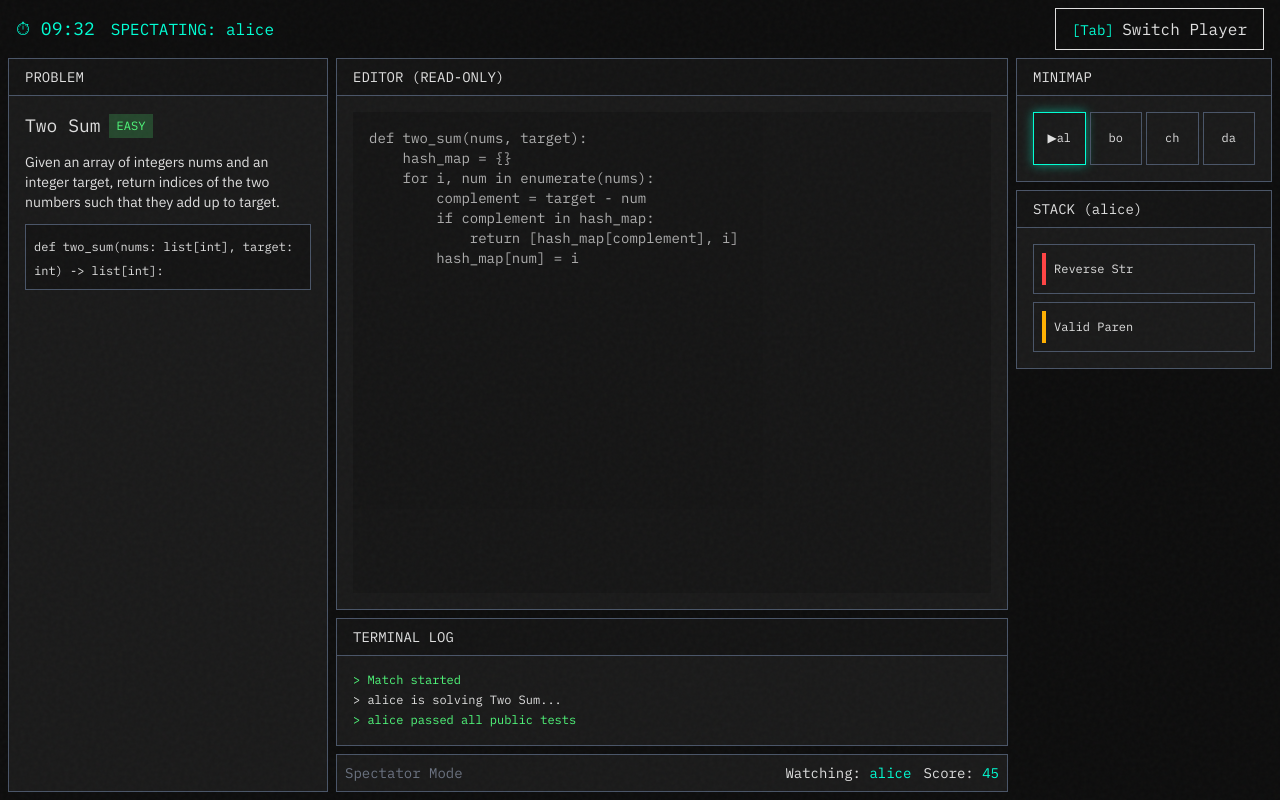
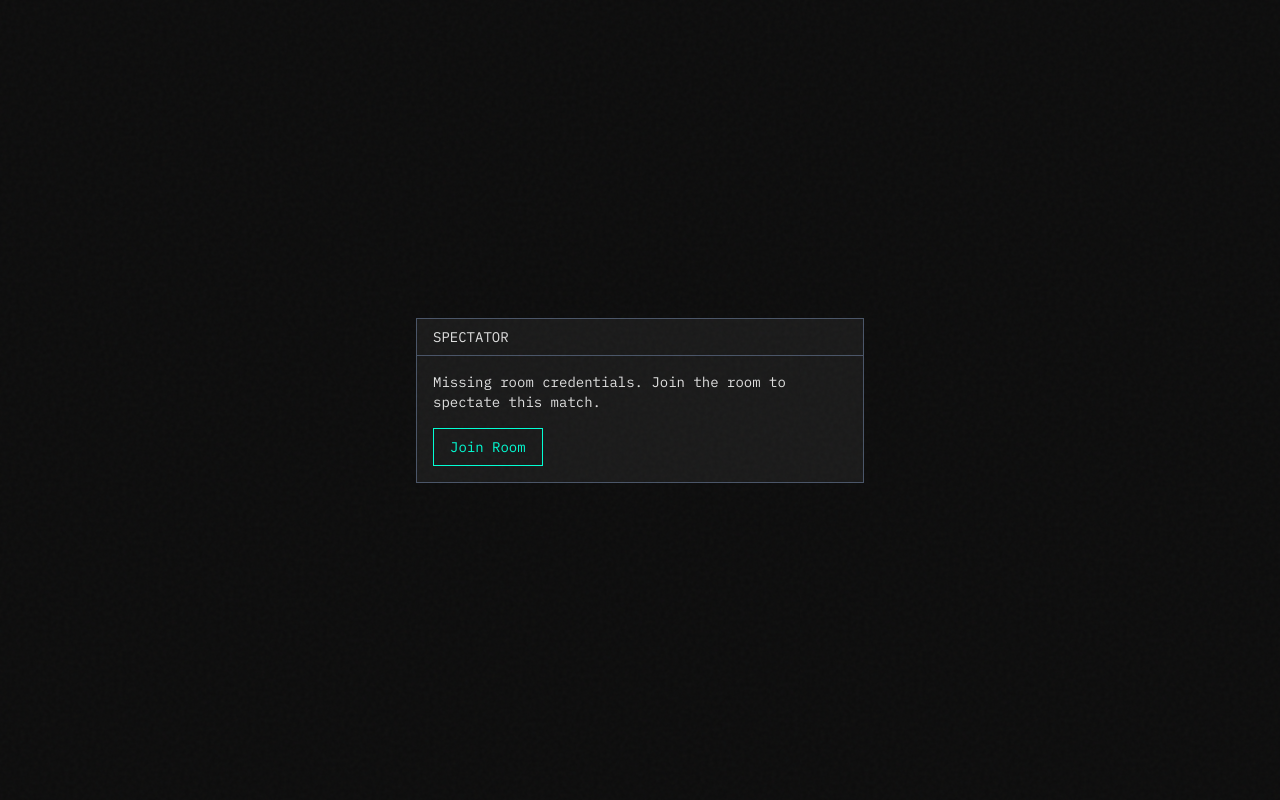
Before and after one commit to Tien-Cheng/leetcode-99, a Next.js app in the folder apps/web/: page /spectate/1 in a window 1280 px wide. Built offline with nearby package versions, Linux system fonts and the light colour scheme.

Commit message:
Enable spectator view and lobby entry

```diff
--- a/apps/web/app/spectate/[roomId]/page.tsx
+++ b/apps/web/app/spectate/[roomId]/page.tsx
@@ -1,170 +1,316 @@
 "use client";
 
-import { useState } from "react";
-import { useParams } from "next/navigation";
-import { Panel, Button } from "@leet99/ui";
+import { useEffect, useMemo } from "react";
+import { useParams, useRouter } from "next/navigation";
+import {
+  Button,
+  EffectsOverlay,
+  EditorWrapper,
+  MatchResultsModal,
+  Minimap,
+  Panel,
+  ProblemDisplay,
+  StackPanel,
+  TerminalLog,
+  Timer,
+} from "@leet99/ui";
+import type { EventLogEntry, PlayerPublic } from "@leet99/contracts";
+import { useGameState } from "../../../contexts/game-state-context";
+import { SpectateWrapper } from "./spectate-wrapper";
 
-export default function SpectatePage() {
-  const params = useParams();
-  const _roomId = params.roomId as string;
-  const [spectating, setSpectating] = useState("alice");
+function SpectatePageContent({ roomId }: { roomId: string }) {
+  const router = useRouter();
+  const {
+    isConnected,
+    playersPublic,
+    spectateState,
+    spectatePlayer,
+    stopSpectate,
+    eventLog,
+    matchPhase,
+    matchEndAt,
+    matchEndResult,
+    serverTime,
+    isHost,
+    roomSettings,
+    playerId,
+  } = useGameState();
+
+  const targets = useMemo(
+    () =>
+      playersPublic.filter(
+        (player: PlayerPublic) =>
+          player.role !== "spectator" && player.status !== "lobby",
+      ),
+    [playersPublic],
+  );
+
+  const activeTargetId = spectateState?.playerId ?? null;
+
+  useEffect(() => {
+    if (
+      activeTargetId &&
+      !targets.some(
+        (target: PlayerPublic) => target.playerId === activeTargetId,
+      )
+    ) {
+      stopSpectate();
+    }
+  }, [activeTargetId, targets, stopSpectate]);
+
+  useEffect(() => {
+    if (!activeTargetId && targets.length > 0) {
+      spectatePlayer(targets[0].playerId);
+    }
+  }, [activeTargetId, targets, spectatePlayer]);
+
+  useEffect(() => {
+    const theme =
+      spectateState?.activeDebuff?.type === "flashbang"
+        ? "leet99-flashbang"
+        : "leet99";
+    document.documentElement.setAttribute("data-theme", theme);
+
+    return () => {
+      document.documentElement.setAttribute("data-theme", "leet99");
+    };
+  }, [spectateState?.activeDebuff?.type]);
+
+  const currentProblem = spectateState?.currentProblem ?? null;
+  const queued = spectateState?.queued ?? [];
+  const activeDebuff = spectateState?.activeDebuff ?? null;
+
+  const ddosActive = activeDebuff?.type === "ddos";
+  const memoryLeakActive = activeDebuff?.type === "memoryLeak";
+
+  const minimapPlayers = targets.map((player: PlayerPublic) => ({
+    id: player.playerId,
+    username: player.username,
+    status: player.status as "coding" | "error" | "underAttack" | "eliminated",
+    isBot: player.role === "bot",
+    score: player.score,
+    activeDebuff: player.activeDebuff,
+  }));
+
+  const terminalMessages = eventLog.map((entry: EventLogEntry) => ({
+    type: (entry.level === "error"
+      ? "danger"
+      : entry.level === "warning"
+        ? "warning"
+        : "info") as "info" | "success" | "warning" | "danger" | "system",
+    content: entry.message,
+    timestamp: new Date(entry.at).toLocaleTimeString(),
+  }));
+
+  if (matchPhase === "ended") {
+    return (
+      <MatchResultsModal
+        isOpen={true}
+        endReason={matchEndResult?.endReason || "timeExpired"}
+        standings={matchEndResult?.standings || []}
+        selfPlayerId={playerId || ""}
+        isHost={isHost}
+        onReturnToLobby={() => router.push(`/lobby/${roomId}`)}
+        onExit={() => router.push("/")}
+      />
+    );
+  }
 
   return (
-    <main className="flex min-h-screen flex-col p-2">
+    <main className="flex h-screen flex-col p-2 overflow-hidden relative">
+      <EffectsOverlay
+        ddosActive={ddosActive}
+        memoryLeakActive={memoryLeakActive}
+      />
+
       {/* Top Bar */}
       <div className="flex items-center justify-between mb-2 px-2">
-        <div className="font-mono text-lg text-primary">
-          ⏱ 09:32
-          <span className="ml-4 text-base text-accent">
-            SPECTATING: {spectating}
-          </span>
+        <Timer
+          endsAt={matchEndAt || new Date().toISOString()}
+          serverTime={serverTime || new Date().toISOString()}
+        />
+        <div className="font-mono text-sm text-muted flex items-center gap-3">
+          <div>
+            Room: <span className="text-primary">{roomId}</span>
+            {!isConnected && (
+              <span className="text-error animate-pulse ml-2">
+                (Disconnected)
+              </span>
+            )}
+          </div>
+          <div className="text-xs uppercase tracking-widest">
+            Spectating
+            <span className="text-primary ml-2">
+              {spectateState?.username ?? "--"}
+            </span>
+          </div>
+          {activeDebuff && (
+            <span
+              className={`px-2 py-0.5 text-xs font-bold border ${
+                activeDebuff.type === "ddos"
+                  ? "border-error text-error animate-pulse"
+                  : activeDebuff.type === "flashbang"
+                    ? "border-warning text-warning"
+                    : activeDebuff.type === "vimLock"
+                      ? "border-success text-success"
+                      : "border-warning text-warning"
+              }`}
+              data-text={`[${activeDebuff.type.toUpperCase()}]`}
+            >
+              [{activeDebuff.type.toUpperCase()}]
+            </span>
+          )}
         </div>
-        <Button
-          variant="ghost"
-          hotkey="Tab"
-          onClick={() =>
-            setSpectating(spectating === "alice" ? "bob" : "alice")
-          }
-        >
-          Switch Player
-        </Button>
+        <div className="flex items-center gap-2">
+          <Button
+            variant="secondary"
+            onClick={() => stopSpectate()}
+            disabled={!activeTargetId}
+          >
+            Stop
+          </Button>
+          <Button variant="ghost" onClick={() => router.push("/")}>
+            Exit
+          </Button>
+        </div>
       </div>
 
-      {/* Main Game Layout (Same as Game Page but Read-Only) */}
-      <div className="flex flex-1 gap-2">
+      {/* Main Layout */}
+      <div className="flex flex-1 gap-1 min-h-0">
         {/* Left: Problem Panel */}
-        <div className="w-80">
-          <Panel title="PROBLEM" className="h-full">
-            <div className="space-y-3">
-              <div className="flex items-center gap-2">
-                <h3 className="font-mono text-lg">Two Sum</h3>
-                <span className="px-2 py-1 bg-success/20 text-success text-xs font-mono">
-                  EASY
-                </span>
+        <div className="flex-shrink-0 w-[320px]">
+          {currentProblem ? (
+            <ProblemDisplay
+              problem={{
+                title: currentProblem.title,
+                difficulty: currentProblem.difficulty,
+                prompt: currentProblem.prompt,
+                signature:
+                  currentProblem.problemType === "code"
+                    ? (
+                        currentProblem as Extract<
+                          typeof currentProblem,
+                          { problemType: "code" }
+                        >
+                      ).signature
+                    : "",
+                publicTests:
+                  currentProblem.problemType === "code"
+                    ? (
+                        currentProblem as Extract<
+                          typeof currentProblem,
+                          { problemType: "code" }
+                        >
+                      ).publicTests.map((test) => ({
+                        input: String(test.input ?? ""),
+                        output: String(test.output ?? ""),
+                      }))
+                    : [],
+                isGarbage: currentProblem.isGarbage,
+                problemType: currentProblem.problemType,
+                options:
+                  currentProblem.problemType === "mcq"
+                    ? (
+                        currentProblem as Extract<
+                          typeof currentProblem,
+                          { problemType: "mcq" }
+                        >
+                      ).options
+                    : undefined,
+                selectedOptionId: undefined,
+              }}
+              testResults={[]}
+            />
+          ) : (
+            <Panel title="PROBLEM" className="h-full">
+              <div className="flex items-center justify-center h-full text-muted font-mono text-sm animate-pulse">
+                Waiting for spectate target...
               </div>
-              <p className="text-sm text-base-content">
-                Given an array of integers nums and an integer target, return
-                indices of the two numbers such that they add up to target.
-              </p>
-              <div className="border border-secondary p-2 bg-base-300">
-                <code className="font-mono text-xs text-base-content">
-                  def two_sum(nums: list[int], target: int) -&gt; list[int]:
-                </code>
-              </div>
-            </div>
-          </Panel>
+            </Panel>
+          )}
         </div>
 
-        {/* Center: Editor (Read-Only) */}
-        <div className="flex-1 flex flex-col gap-2">
-          <Panel title="EDITOR (READ-ONLY)" className="flex-1">
-            <div className="h-full bg-base-300 p-4 font-mono text-sm opacity-75">
-              <code className="text-base-content">
-                def two_sum(nums, target):
-                <br />
-                &nbsp;&nbsp;&nbsp;&nbsp;hash_map = &#123;&#125;
-                <br />
-                &nbsp;&nbsp;&nbsp;&nbsp;for i, num in enumerate(nums):
-                <br />
-                &nbsp;&nbsp;&nbsp;&nbsp;&nbsp;&nbsp;&nbsp;&nbsp;complement =
-                target - num
-                <br />
-                &nbsp;&nbsp;&nbsp;&nbsp;&nbsp;&nbsp;&nbsp;&nbsp;if complement in
-                hash_map:
-                <br />
-                &nbsp;&nbsp;&nbsp;&nbsp;&nbsp;&nbsp;&nbsp;&nbsp;&nbsp;&nbsp;&nbsp;&nbsp;return
-                [hash_map[complement], i]
-                <br />
-                &nbsp;&nbsp;&nbsp;&nbsp;&nbsp;&nbsp;&nbsp;&nbsp;hash_map[num] =
-                i
-              </code>
-            </div>
+        {/* Center: Editor + Log */}
+        <div className="flex-1 flex flex-col gap-1 min-w-0">
+          <Panel
+            title="EDITOR (READ-ONLY)"
+            className="flex-1 min-h-0"
+            noPadding
+          >
+            {currentProblem?.problemType === "mcq" ? (
+              <div className="flex items-center justify-center h-full text-muted font-mono text-sm border-2 border-dashed border-secondary m-4">
+                MCQ problem - no editor needed
+              </div>
+            ) : (
+              <EditorWrapper
+                code={spectateState?.code ?? ""}
+                onChange={() => {}}
+                language="python"
+                readOnly
+                className="h-full"
+              />
+            )}
           </Panel>
 
-          {/* Terminal Log */}
-          <Panel title="TERMINAL LOG" className="h-32">
-            <div className="space-y-1 font-mono text-xs">
-              <div className="text-success">&gt; Match started</div>
-              <div className="text-base-content">
-                &gt; {spectating} is solving Two Sum...
-              </div>
-              <div className="text-success">
-                &gt; {spectating} passed all public tests
-              </div>
-            </div>
+          <Panel title="TERMINAL LOG" className="h-40" noPadding>
+            <TerminalLog messages={terminalMessages} />
           </Panel>
 
-          {/* Spectator Controls */}
-          <div className="flex items-center gap-3 p-2 border border-secondary bg-base-200">
+          <div className="flex items-center gap-3 p-2 border border-secondary bg-base-200 flex-shrink-0">
             <div className="font-mono text-sm text-muted">Spectator Mode</div>
-            <div className="flex-1"></div>
+            <div className="flex-1" />
             <div className="font-mono text-sm">
-              Watching: <span className="text-accent">{spectating}</span>
+              Watching:{" "}
+              <span className="text-accent">
+                {spectateState?.username ?? "--"}
+              </span>
             </div>
             <div className="font-mono text-sm">
-              Score: <span className="text-accent">45</span>
+              Score:{" "}
+              <span className="text-accent">{spectateState?.score ?? 0}</span>
+            </div>
+            <div className="font-mono text-sm">
+              Streak:{" "}
+              <span className="text-accent">{spectateState?.streak ?? 0}</span>
             </div>
           </div>
         </div>
 
-        {/* Right: Stack & Minimap */}
-        <div className="w-64 space-y-2">
-          {/* Minimap */}
-          <Panel title="MINIMAP">
-            <div className="grid grid-cols-4 gap-1">
-              {[
-                { name: "al", active: spectating === "alice" },
-                { name: "bo", active: spectating === "bob" },
-                { name: "ch", active: false },
-                { name: "da", active: false },
-              ].map((player, i) => (
-                <button
-                  key={i}
-                  onClick={() =>
-                    player.name === "al"
-                      ? setSpectating("alice")
-                      : player.name === "bo"
-                        ? setSpectating("bob")
-                        : null
-                  }
-                  className={`
-                    aspect-square flex items-center justify-center
-                    border text-xs font-mono
-                    ${player.active ? "border-primary glow-primary" : "border-secondary"}
-                    hover:border-primary/50
-                  `}
-                >
-                  {player.active && "▶"}
-                  {player.name}
-                </button>
-              ))}
-            </div>
+        {/* Right: Minimap + Stack */}
+        <div className="w-64 flex-shrink-0 space-y-2 flex flex-col min-h-0">
+          <Panel title="MINIMAP" className="flex-shrink-0">
+            <Minimap
+              players={minimapPlayers}
+              selfId={playerId || ""}
+              spectatingId={activeTargetId || undefined}
+              onPlayerClick={(id) => spectatePlayer(id)}
+            />
           </Panel>
 
-          {/* Stack ({spectating}'s stack) */}
-          <Panel title={`STACK (${spectating})`} className="flex-1">
-            <div className="space-y-2">
-              {[
-                { title: "Reverse Str", difficulty: "hard" },
-                { title: "Valid Paren", difficulty: "medium" },
-              ].map((problem, i) => (
-                <div
-                  key={i}
-                  className="flex items-center gap-2 p-2 border border-secondary"
-                >
-                  <div
-                    className={`
-                      w-1 h-8
-                      ${problem.difficulty === "easy" ? "bg-success" : problem.difficulty === "medium" ? "bg-warning" : "bg-error"}
-                    `}
-                  />
-                  <span className="font-mono text-xs">{problem.title}</span>
-                </div>
-              ))}
-            </div>
-          </Panel>
+          <StackPanel
+            stack={queued.map((problem, index) => ({
+              id: `${problem.problemId}-${index}`,
+              title: problem.title,
+              difficulty: problem.difficulty,
+              isGarbage: problem.isGarbage,
+            }))}
+            stackLimit={roomSettings?.stackLimit || 10}
+            memoryLeakActive={memoryLeakActive}
+            className="flex-1 min-h-0"
+          />
         </div>
       </div>
     </main>
   );
 }
+
+export default function SpectatePage() {
+  const params = useParams();
+  const roomId = params.roomId as string;
+
+  return (
+    <SpectateWrapper roomId={roomId}>
+      <SpectatePageContent roomId={roomId} />
+    </SpectateWrapper>
+  );
+}
--- /dev/null
+++ b/apps/web/app/spectate/[roomId]/spectate-wrapper.tsx
@@ -0,0 +1,105 @@
+"use client";
+
+import { useEffect, useState, type ReactNode } from "react";
+import { useRouter } from "next/navigation";
+import { GameStateProvider } from "../../../contexts/game-state-context";
+import { Button, Panel } from "@leet99/ui";
+
+interface SpectateWrapperProps {
+  children: ReactNode;
+  roomId: string;
+}
+
+export function SpectateWrapper({ children, roomId }: SpectateWrapperProps) {
+  const router = useRouter();
+  const [connectionReady, setConnectionReady] = useState(false);
+  const [wsUrl, setWsUrl] = useState("");
+  const [playerId, setPlayerId] = useState("");
+  const [playerToken, setPlayerToken] = useState("");
+  const [missingAuth, setMissingAuth] = useState(false);
+
+  useEffect(() => {
+    const stored = localStorage.getItem(`room_${roomId}`);
+    if (!stored) {
+      setMissingAuth(true);
+      setConnectionReady(true);
+      return;
+    }
+
+    try {
+      const auth = JSON.parse(stored) as {
+        playerId: string;
+        playerToken: string;
+        wsUrl?: string;
+      };
+      setPlayerId(auth.playerId);
+      setPlayerToken(auth.playerToken);
+
+      const partyHost =
+        process.env.NEXT_PUBLIC_PARTYKIT_HOST || "127.0.0.1:1999";
+      const partyName =
+        process.env.NEXT_PUBLIC_PARTYKIT_PARTY ||
+        process.env.NEXT_PUBLIC_PARTYKIT_PROJECT ||
+        "leet99";
+      const hostUrl = partyHost.startsWith("http") ? new URL(partyHost) : null;
+      const wsProtocol = hostUrl
+        ? hostUrl.protocol === "https:"
+          ? "wss"
+          : "ws"
+        : window.location.protocol === "https:"
+          ? "wss"
+          : "ws";
+      const wsHost = hostUrl ? hostUrl.host : partyHost;
+      const fallbackUrl = `${wsProtocol}://${wsHost}/parties/${partyName}/${roomId}`;
+
+      let finalUrl = auth.wsUrl || fallbackUrl;
+      if (finalUrl.includes("localhost")) {
+        finalUrl = finalUrl.replace("localhost", "127.0.0.1");
+      }
+      setWsUrl(finalUrl);
+      setConnectionReady(true);
+    } catch (error) {
+      console.error("Failed to parse stored auth", error);
+      setMissingAuth(true);
+      setConnectionReady(true);
+    }
+  }, [roomId]);
+
+  if (!connectionReady) {
+    return (
+      <div className="flex items-center justify-center min-h-screen">
+        <div className="font-mono text-muted">Connecting...</div>
+      </div>
+    );
+  }
+
+  if (missingAuth || !playerToken) {
+    return (
+      <main className="flex min-h-screen items-center justify-center p-6">
+        <Panel title="SPECTATOR" className="max-w-md w-full">
+          <div className="space-y-4 text-sm text-base-content">
+            <p className="font-mono">
+              Missing room credentials. Join the room to spectate this match.
+            </p>
+            <Button
+              variant="primary"
+              onClick={() => router.push(`/join/${roomId}`)}
+            >
+              Join Room
+            </Button>
+          </div>
+        </Panel>
+      </main>
+    );
+  }
+
+  return (
+    <GameStateProvider
+      wsUrl={wsUrl}
+      playerId={playerId}
+      playerToken={playerToken}
+    >
+      {children}
+    </GameStateProvider>
+  );
+}
```
Also changed, not shown: apps/web/app/lobby/[roomId]/page.tsx (+43 -16 lines), apps/web/contexts/game-state-context.tsx (+64 -41 lines).
